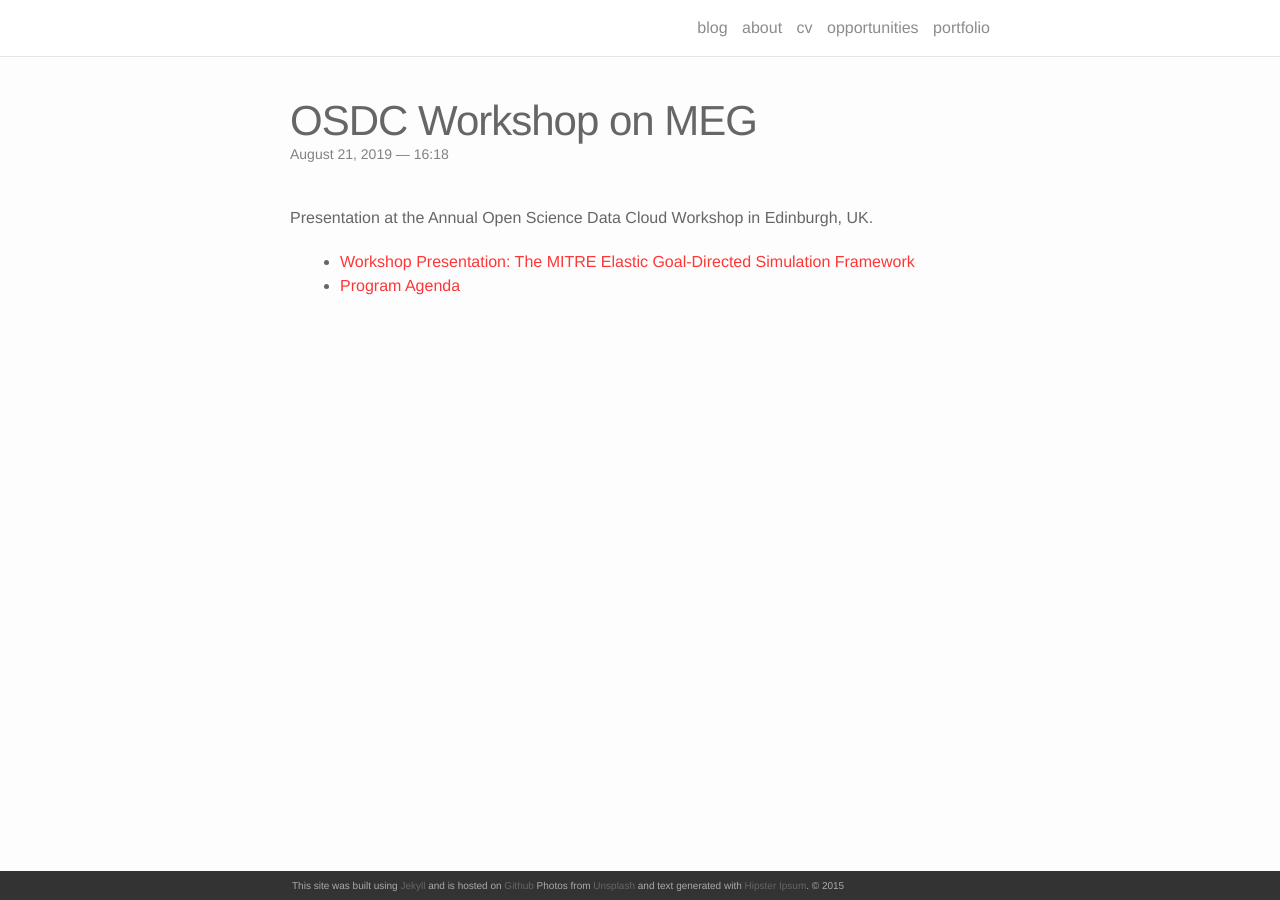
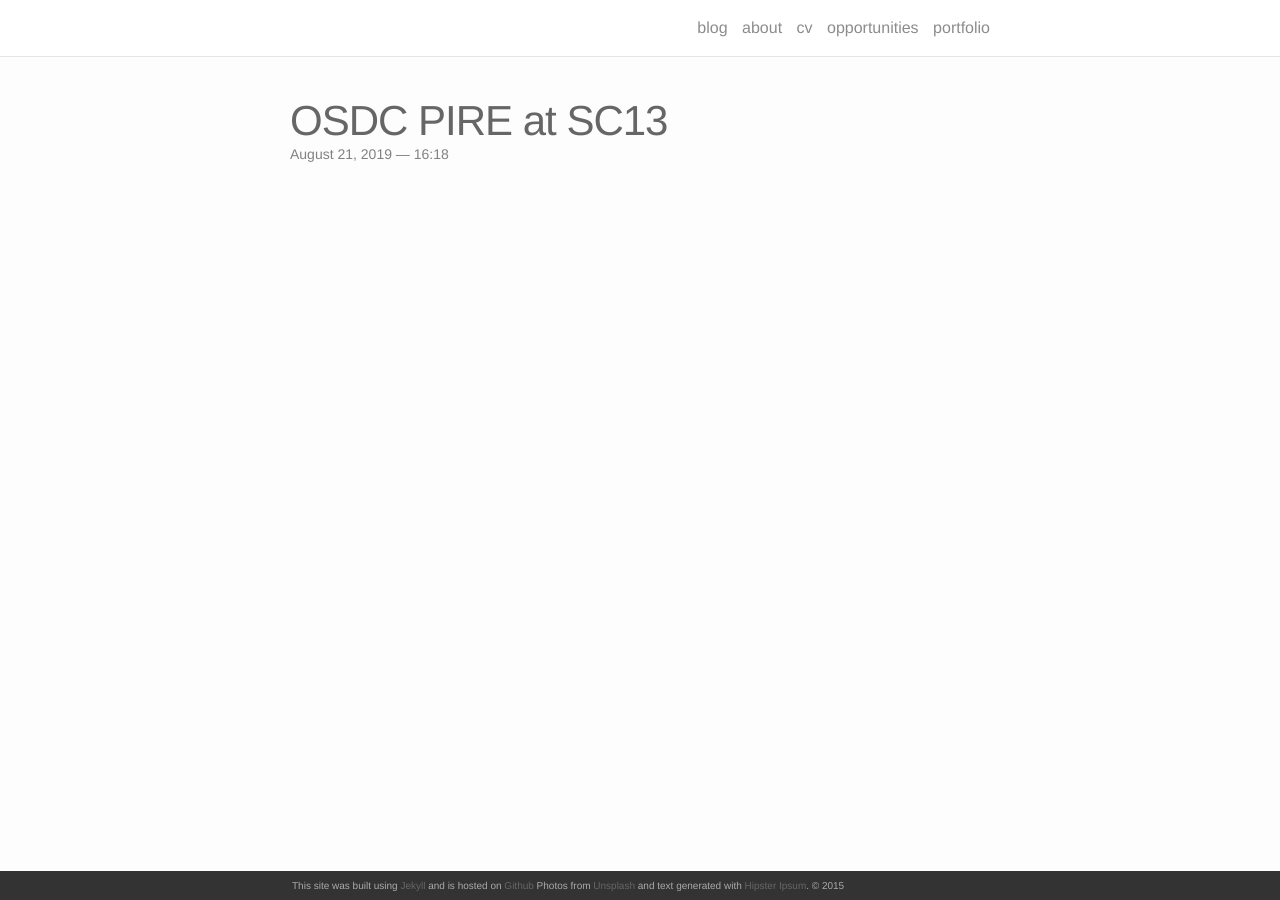
Before and after one commit to ceharvs/ceharvs.github.io, a Jekyll site: the page built from _portfolio/2_project.markdown, in a window 1280 px wide. Built offline with Jekyll 4.4.1, drawn with Linux system fonts in a browser that asks for light colours; nearby versions of some CDN libraries.

Commit message:
Video update:

```diff
--- a/_portfolio/2_project.markdown
+++ b/_portfolio/2_project.markdown
@@ -1,15 +1,7 @@
 ---
 layout: post
-title: OSDC Workshop on MEG
-description: Presentation at the Annual Open Science Data Cloud Workshop in Edinburgh, UK.
+title: OSDC PIRE at SC13
+description: Video interview for the OSDC PIRE program at SC13.
 img: /img/2012osdcworkshop.png
+redirect: https://unsplash.com
 ---
-
-Presentation at the Annual Open Science Data Cloud Workshop in Edinburgh, UK.
-
-* [Workshop Presentation: The MITRE Elastic Goal-Directed Simulation Framework](content/ceh_osdcworkshop_approved.pdf)
-* [Program Agenda](http://research.nesc.ac.uk/node/828)
-
-
-
-<br/><br/><br/>
```
